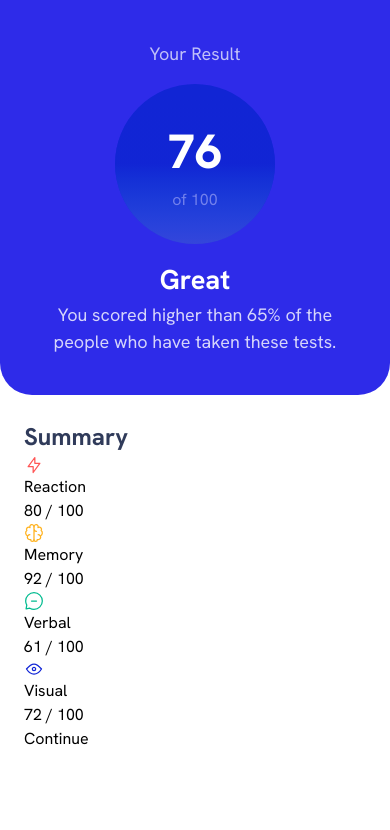
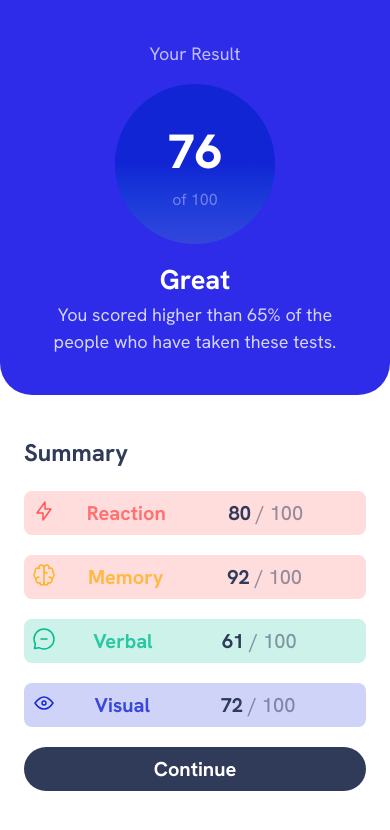
Before and after one commit to Jimztech/Result-Summary, a website built with Vite: page index.html in a window 390 px wide. Built offline with nearby package versions, Linux system fonts and the light colour scheme.

Commit message:
mobile done

```diff
--- a/index.html
+++ b/index.html
@@ -29,45 +29,59 @@
     </section>
 
     <section class="py-6 px-6">
-      <h2 class="text-dark-gray-blue text-[1.5rem] font-bold">Summary</h2>
+      <h2 class="text-dark-gray-blue text-[1.5rem] font-bold my-4">Summary</h2>
 
-      <div>
+      <div class="flex flex-row justify-evenly relative my-5 bg-light-red/20 py-2 rounded-lg">
         <img
           src="./assets/images/icon-reaction.svg"
-          alt=""
+          alt="reaction icon"
+          class="absolute left-2 h-[1.5rem]"
         >
-        <p>Reaction</p>
-        <p>80 <span>/ 100</span></p>
+        <p class="text-xl font-[700] text-light-red/80">Reaction</p>
+        <p class="text-xl font-[500] text-dark-gray-blue">
+          <span class="font-bold">80</span> <span class="opacity-50">/ 100</span>
+        </p>
       </div>
 
-      <div>
+      <div class="flex flex-row justify-evenly relative my-5 bg-light-red/20 py-2 rounded-lg">
         <img
           src="./assets/images/icon-memory.svg"
-          alt=""
+          alt="memory icon"
+          class="absolute left-2 h-[1.5rem]"
         >
-        <p>Memory</p>
-        <p>92 <span>/ 100</span></p>
+        <p class="text-xl font-[700] text-orange-yellow/80">Memory</p>
+        <p class="text-xl font-[500] text-dark-gray-blue">
+          <span class="font-bold">92</span> <span class="opacity-50">/ 100</span>
+        </p>
       </div>
 
-      <div>
+      <div class="flex flex-row justify-evenly relative my-5 bg-green-teal/20 py-2 rounded-lg">
         <img
           src="./assets/images/icon-verbal.svg"
-          alt=""
+          alt="verbal icon"
+          class="absolute left-2 h-[1.5rem]"
         >
-        <p>Verbal</p>
-        <p>61 <span>/ 100</span></p>
+        <p class="text-xl font-[700] text-green-teal/80">Verbal</p>
+        <p class="text-xl font-[500] text-dark-gray-blue">
+          <span class="font-bold">61</span> <span class="opacity-50">/ 100</span>
+        </p>
       </div>
 
-      <div>
+      <div class="flex flex-row justify-evenly relative my-5 bg-cobalt-blue/20 py-2 rounded-lg">
         <img
           src="./assets/images/icon-visual.svg"
-          alt=""
+          alt="visual icon"
+          class="absolute left-2 h-[1.5rem]"
         >
-        <p>Visual</p>
-        <p>72 <span>/ 100</span></p>
+        <p class="text-xl font-[700] text-cobalt-blue/80">Visual</p>
+        <p class="text-xl font-[500] text-dark-gray-blue">
+          <span class="font-bold">72</span> <span class="opacity-50">/ 100</span>
+        </p>
       </div>
 
-      <button type="button">Continue</button>
+      <div class="bg-dark-gray-blue flex justify-center py-2 rounded-3xl">
+        <button type="submit" class="text-xl font-[700] text-white">Continue</button>
+      </div>
     </section>
   </main>
 
```
